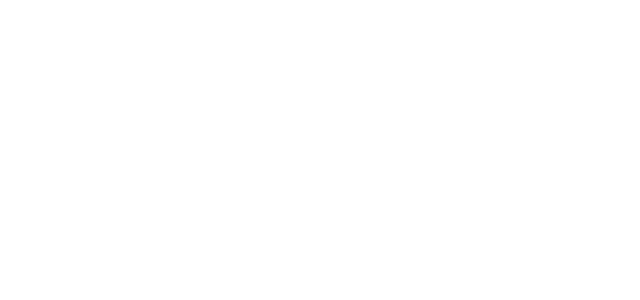
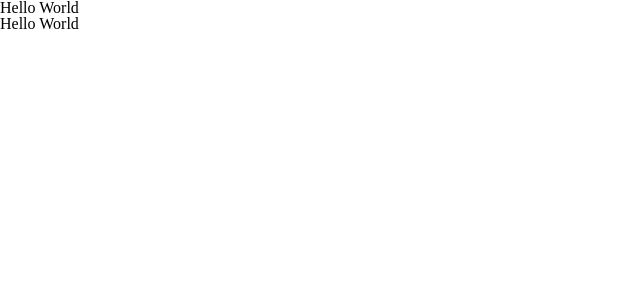
Before and after one commit to nico-herrera/hackathon-tokdeck, a React (Create React App) app: page / in a window 1280 px wide. Shown: the top 300 px of the page, without its empty margins (0-640 px from the left). Built offline with nearby package versions, Linux system fonts and the light colour scheme.

Commit message:
file structure initiated

```diff
--- a/src/App.js
+++ b/src/App.js
@@ -1,10 +1,13 @@
 import React from 'react'
+import Navbar from './components/Navbar'
+import ProfileCards from './pages/ProfileCards';
 import './styles/App.css';
 
 function App() {
   return (
-    <div className="App">
-
+    <div className="">
+      <Navbar />
+      <ProfileCards />
     </div>
   );
 }
--- /dev/null
+++ b/src/components/Navbar.jsx
@@ -0,0 +1,9 @@
+import React from 'react';
+
+const Navbar = () => {
+    return (
+        <div>Hello World</div>
+    )
+}
+
+export default Navbar;
--- /dev/null
+++ b/src/pages/ProfileCards.jsx
@@ -0,0 +1,9 @@
+import React from 'react';
+
+const ProfileCards = () => {
+    return (
+        <div>Hello World</div>
+    )
+}
+
+export default ProfileCards;
```
Also changed, not shown: src/components/profiles/Card.jsx (added, +9 -0 lines).
